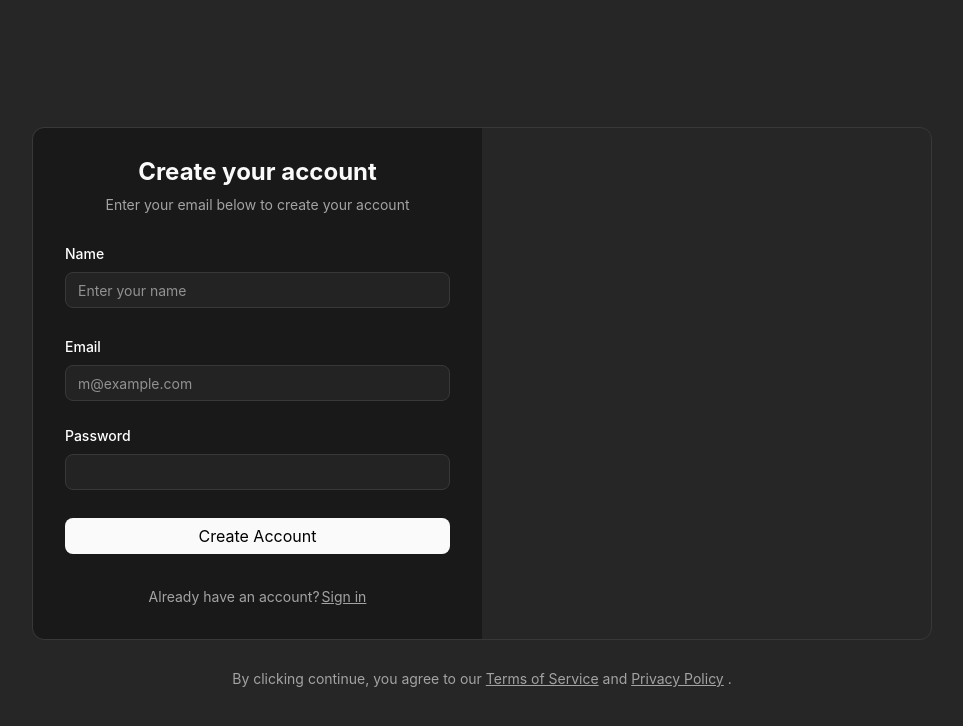
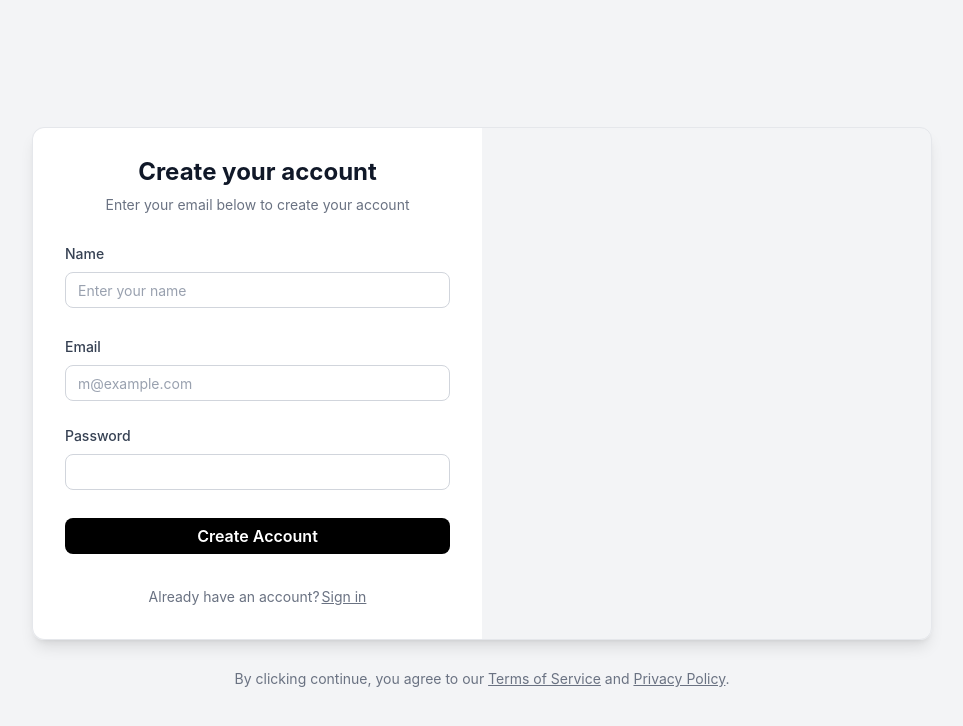
Before and after one commit to mahzadkhosraviani/socially-app-project, a React (Vite) app: page /sign-up in a window 1280 px wide. Shown: the top 726 px of the page, without its empty margins (158-1121 px from the left). Built offline with nearby package versions, Linux system fonts and the light colour scheme; no server answers.

Commit message:
fixed the light and dark mode for sign in and sign up

```diff
--- a/src/components/SignUp.tsx
+++ b/src/components/SignUp.tsx
@@ -19,14 +19,16 @@ const schema = z.object({
 });
 
 type FormData = z.infer<typeof schema>;
+
 function Spinner() {
   return (
-    <span className="inline-block h-4 w-4 animate-spin rounded-full border-2 border-white/40 border-t-white" />
+    <span className="inline-block h-4 w-4 animate-spin rounded-full border-2 border-black/40 border-t-black dark:border-white/40 dark:border-t-white" />
   );
 }
+
 function SignUp() {
   const navigate = useNavigate();
- const { register: registerUser } = useAuth();
+  const { register: registerUser } = useAuth();
 
   const {
     register,
@@ -43,7 +45,7 @@ function SignUp() {
             t.visible ? "animate-custom-enter" : "animate-custom-leave"
           } transition ease-in-out`}
         >
-          <div className="rounded-lg pr-30 py-4  bg-[#191919] border border-[#383838] font-bold text-xs text-[#FAFAFA] text-left">
+          <div className="rounded-lg pr-30 py-4 bg-[#191919] border border-[#383838] font-bold text-xs text-[#FAFAFA] text-left">
             <div className="flex flex-row items-center">
               <button
                 type="button"
@@ -57,21 +59,19 @@ function SignUp() {
                   className="w-4 h-4"
                 />
               </button>
-
               <span>{message}</span>
             </div>
           </div>
         </div>
       ),
-      { duration: 3000 },
+      { duration: 3000 }
     );
   };
+
   const onSubmit = async (data: FormData) => {
     try {
-      // await authService.register(data);
       await registerUser(data.name, data.email, data.password);
       navigate("/dashboard-home");
-
     } catch (e: any) {
       showToast(e?.response?.data?.error);
       console.log(e.response);
@@ -80,29 +80,28 @@ function SignUp() {
 
   return (
     <>
-      <div className="flex flex-col justify-center items-center min-h-screen bg-[#262626] w-full  px-4 py-10">
-        <div className="w-full max-w-[420px] md:max-w-[900px] grid grid-cols-1 md:grid-cols-2 rounded-xl overflow-hidden border border-[#383838] transition-all duration-300 mt-4">
-          <div className=" rounded-l-xl bg-[#191919] text-white">
-            <div className="text-center text-white flex flex-col gap-1.5 mt-7">
-              <p className="text-[#FAFAFA] text-2xl font-bold">
-                {" "}
+      <div className="flex flex-col justify-center items-center min-h-screen bg-gray-100 dark:bg-[#262626] w-full px-4 py-10">
+        <div className="w-full max-w-[420px] md:max-w-[900px] grid grid-cols-1 md:grid-cols-2 rounded-xl overflow-hidden border border-gray-200 dark:border-[#383838] transition-all duration-300 mt-4 shadow-lg">
+          <div className="rounded-l-xl bg-white dark:bg-[#191919] text-gray-900 dark:text-white">
+            <div className="text-center flex flex-col gap-1.5 mt-7">
+              <p className="text-gray-900 dark:text-[#FAFAFA] text-2xl font-bold">
                 Create your account
               </p>
-              <p className="text-[#A3A3A3] text-[14px]  max-w-[700px]">
+              <p className="text-gray-500 dark:text-[#A3A3A3] text-[14px] max-w-[700px]">
                 Enter your email below to create your account
               </p>
             </div>
             <form onSubmit={handleSubmit(onSubmit)}>
-              <div className=" mx-8">
+              <div className="mx-8">
                 <div className="flex flex-col gap-2 mt-7">
                   <label
                     htmlFor="name"
-                    className="text-left text-[14px] font-medium"
+                    className="text-left text-[14px] font-medium text-gray-700 dark:text-white"
                   >
                     Name
                   </label>
                   <input
-                    className="h-9 px-3 rounded-lg border border-[#383838] bg-[#232323] placeholder:text-[14px]"
+                    className="h-9 px-3 rounded-lg border border-gray-300 bg-white dark:border-[#383838] dark:bg-[#232323] placeholder:text-gray-400 dark:placeholder:text-[#727272] text-gray-900 dark:text-white placeholder:text-[14px]"
                     type="text"
                     placeholder="Enter your name"
                     {...register("name")}
@@ -116,12 +115,12 @@ function SignUp() {
                 <div className="flex flex-col gap-2 mt-7">
                   <label
                     htmlFor="email"
-                    className="text-left text-[14px] font-medium"
+                    className="text-left text-[14px] font-medium text-gray-700 dark:text-white"
                   >
                     Email
                   </label>
                   <input
-                    className="h-9 px-3 rounded-lg border border-[#383838] bg-[#232323] placeholder:text-[14px]"
+                    className="h-9 px-3 rounded-lg border border-gray-300 bg-white dark:border-[#383838] dark:bg-[#232323] placeholder:text-gray-400 dark:placeholder:text-[#727272] text-gray-900 dark:text-white placeholder:text-[14px]"
                     type="email"
                     placeholder="m@example.com"
                     {...register("email")}
@@ -135,12 +134,12 @@ function SignUp() {
                 <div className="flex flex-col gap-2 mt-6">
                   <label
                     htmlFor="password"
-                    className="text-left text-[14px] font-medium"
+                    className="text-left text-[14px] font-medium text-gray-700 dark:text-white"
                   >
                     Password
                   </label>
                   <input
-                    className="h-9 px-3 rounded-lg border border-[#383838] bg-[#232323]"
+                    className="h-9 px-3 rounded-lg border border-gray-300 bg-white dark:border-[#383838] dark:bg-[#232323] text-gray-900 dark:text-white"
                     type="password"
                     {...register("password")}
                   />
@@ -154,7 +153,11 @@ function SignUp() {
                   type="submit"
                   disabled={isSubmitting}
                   className={`mt-7 w-full h-9 rounded-lg flex items-center justify-center gap-2
-    ${isSubmitting ? "bg-[#717272] text-black cursor-not-allowed" : "bg-[#FAFAFA] text-black"}`}
+                    ${
+                      isSubmitting
+                        ? "bg-gray-300 dark:bg-[#717272] text-gray-700 font-semibold dark:text-black cursor-not-allowed"
+                        : "bg-black dark:bg-[#FAFAFA] text-white font-semibold dark:text-black"
+                    }`}
                 >
                   {isSubmitting && <Spinner />}
                   <span>Create Account</span>
@@ -162,21 +165,20 @@ function SignUp() {
               </div>
             </form>
             <div className="flex flex-row justify-center items-center mt-8 mb-8">
-              <p className="text-center  text-[#A3A3A3] text-[14px]">
+              <p className="text-center text-gray-500 dark:text-[#A3A3A3] text-[14px]">
                 Already have an account?
               </p>
               <Link
                 to="/sign-in"
-                className="text-[#A3A3A3]  text-[14px] underline underline-offset ml-0.5"
+                className="text-gray-500 dark:text-[#A3A3A3] text-[14px] underline underline-offset ml-0.5"
               >
-                {" "}
                 Sign in
               </Link>
             </div>
           </div>
         </div>
         <div>
-          <p className="mt-7 text-[#A3A3A3] text-[14px] text-center">
+          <p className="mt-7 text-gray-500 dark:text-[#A3A3A3] text-[14px] text-center">
             By clicking continue, you agree to our{" "}
             <a className="underline underline-offset" href="">
               Terms of Service
@@ -184,7 +186,7 @@ function SignUp() {
             and{" "}
             <a className="underline underline-offset" href="">
               Privacy Policy
-            </a>{" "}
+            </a>
             .
           </p>
         </div>
```
Also changed, not shown: src/components/SignIn.tsx (+29 -22 lines).
